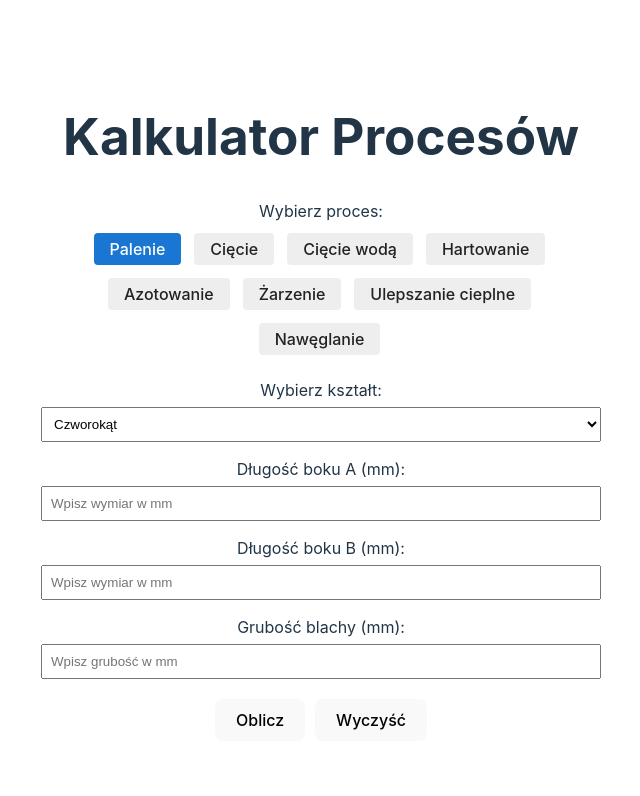
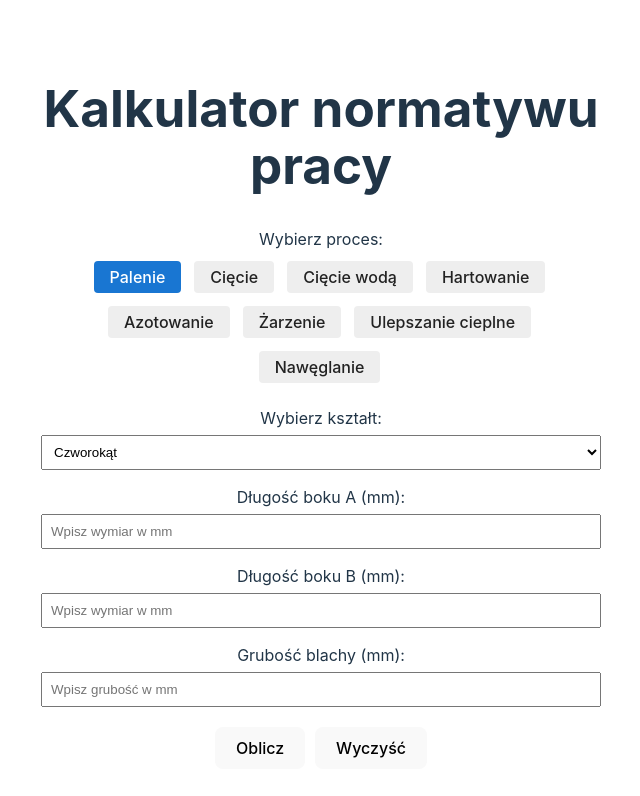
Before and after one commit to rymarczyk-tomasz/SheetBurningCalculator, a React (Vite) app: page / in a window 1280 px wide. Shown: the top 796 px of the page, without its empty margins (319-959 px from the left). Built offline with nearby package versions, Linux system fonts and the light colour scheme.

Commit message:
Zmień tytuł nagłówka na "Kalkulator normatywu pracy"

```diff
--- a/src/App.jsx
+++ b/src/App.jsx
@@ -116,7 +116,7 @@ function App() {
 
     return (
         <div className="container" onKeyPress={handleKeyPress}>
-            <h1>Kalkulator Procesów</h1>
+            <h1>Kalkulator normatywu pracy</h1>
             <ProcessSelector process={process} setProcess={setProcess} />
             {process === "burning" && (
                 <>
```
